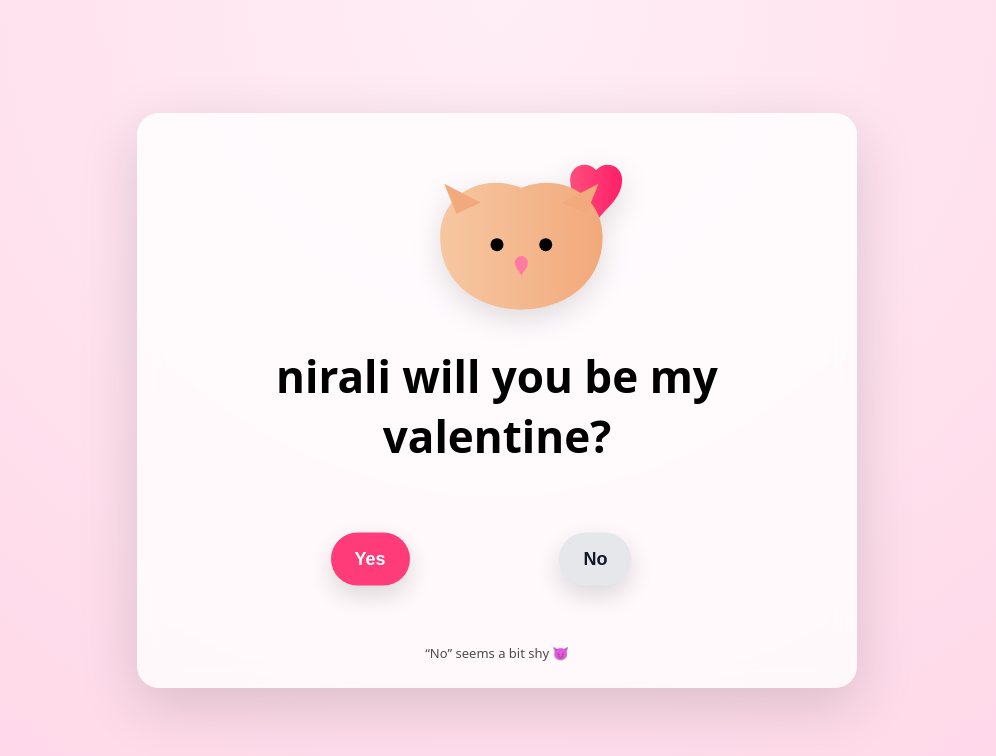
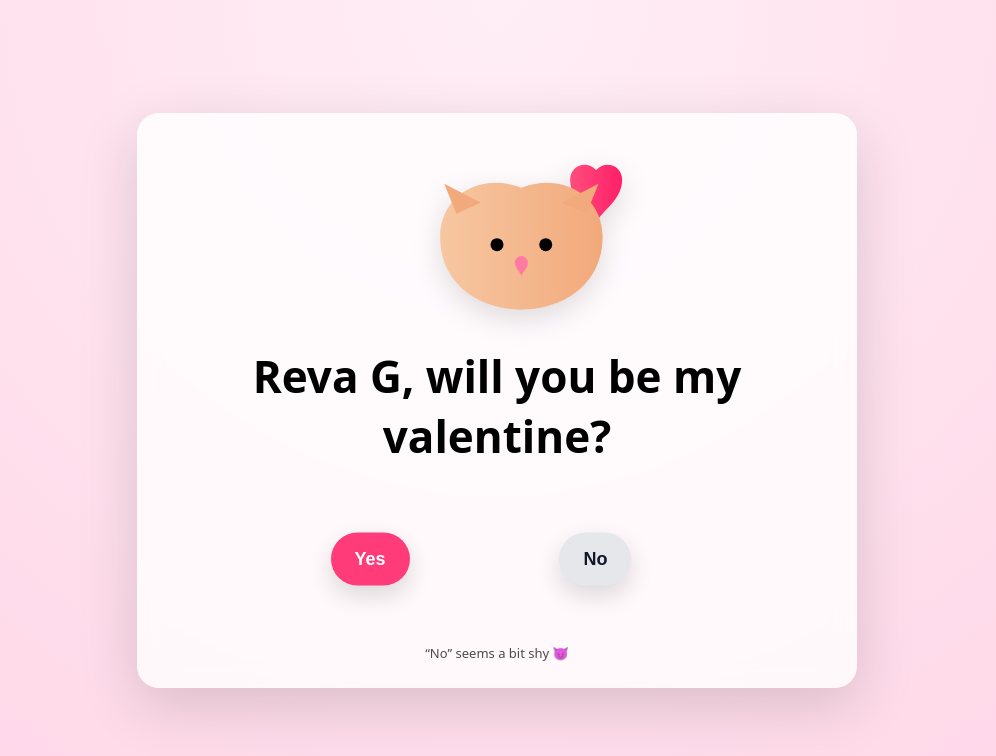
Before and after one commit to varunganesh-maker/revavalentines2026purduequeens, a plain HTML site: page index.html in a window 1280 px wide. Shown: the whole page, without its empty margins (143-1139 px from the left). Drawn offline with nearby package versions, Linux system fonts and the light colour scheme.

Commit message:
index.html

```diff
--- a/index.html
+++ b/index.html
@@ -171,7 +171,7 @@
             fill="#ff7aa2"/>
     </svg>
 
-    <h1>nirali will you be my valentine?</h1>
+    <h1>Reva G, will you be my valentine?</h1>
 
     <section class="button-zone" id="zone">
       <button id="yesBtn">Yes</button>
```
